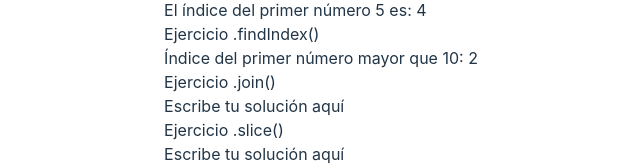
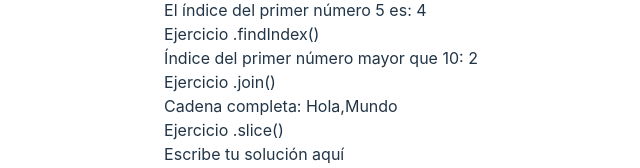
Before and after one commit to FSDSTR1023/react-javascript-exercices, a React (Vite) app: page / in a window 1280 px wide. Shown: the part 455-623 px from the top of the page, without its empty margins (319-959 px from the left). Built offline with nearby package versions, Linux system fonts and the light colour scheme.

Commit message:
Método join

```diff
--- a/src/components/MetodoJoin.jsx
+++ b/src/components/MetodoJoin.jsx
@@ -9,7 +9,7 @@ export const MetodoJoin = () => {
 
   return (
     <>
-      Escribe tu solución aquí
+      Cadena completa: {palabras.join()}
     </>
   );
 };
```
